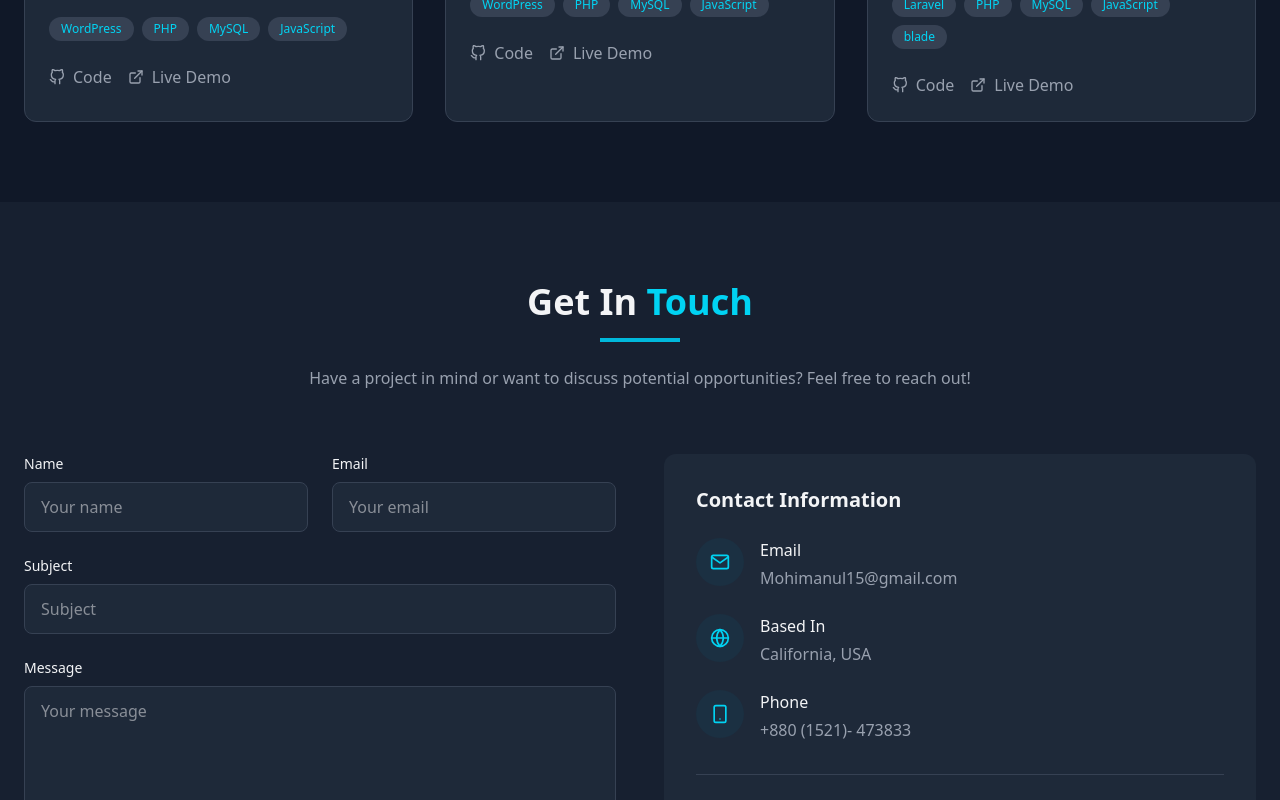
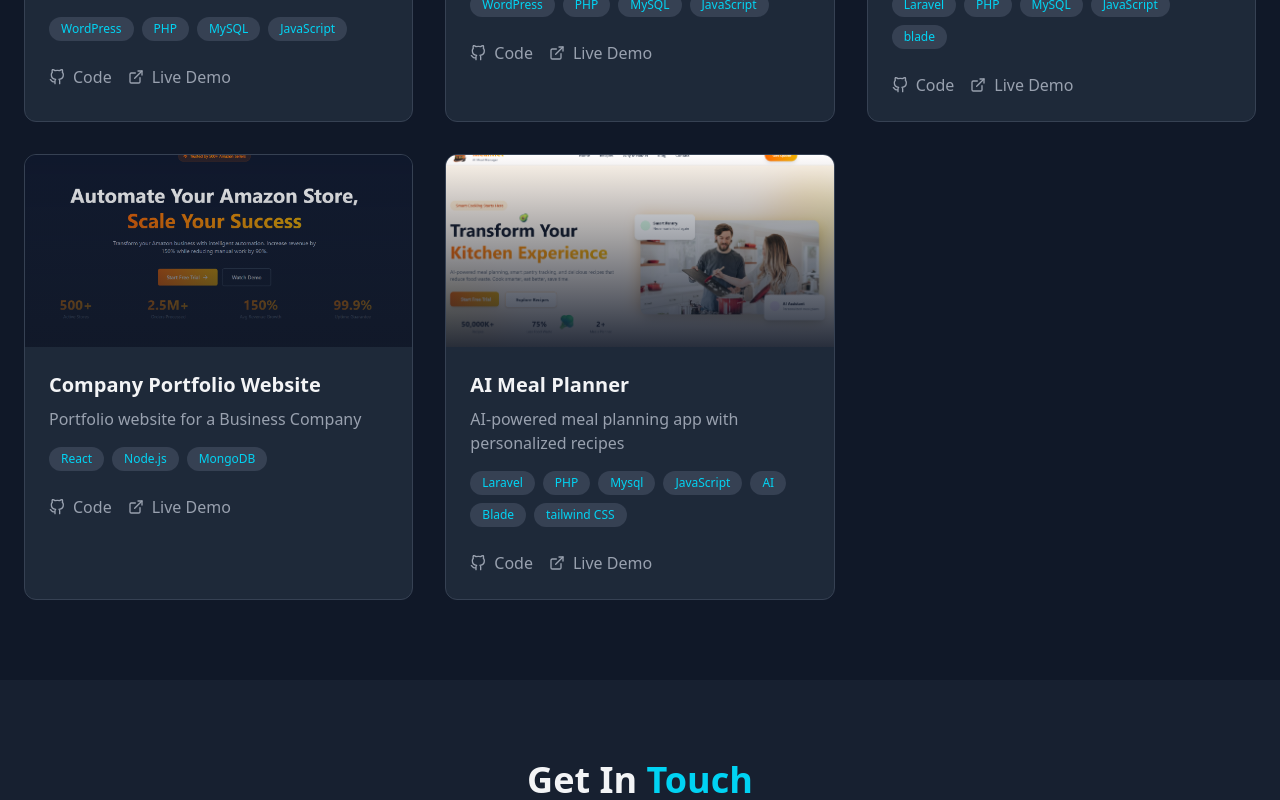
Before and after one commit to mohimanul15/portfolio, a React (Vite) app: page / in a window 1280 px wide. Shown: the part 3842-4642 px from the top of the page. Built offline with nearby package versions, Linux system fonts and the light colour scheme.

Commit message:
Project portfolio added

```diff
--- a/src/App.jsx
+++ b/src/App.jsx
@@ -1,7 +1,9 @@
 import { useState} from 'react';
 import { motion, AnimatePresence } from 'framer-motion';
 import Logo from './assets/M dev.png';
-import Drone from './assets/drone.png';
+import Drone from '/drone.png';
+import Fiqfy from '/fiqfy.png';
+import Mealmet from '/mealmet.png';
 import {
   FiGithub,
   FiLinkedin,
@@ -85,8 +87,26 @@ const projects = [
     description: "Modern UI drone photography website",
     tags: ["Laravel", "PHP", "MySQL", "JavaScript", "blade"],
     image: Drone,
-    github: "#https://github.com/mohimanul15/laravel-drone-project",
+    github: "https://github.com/mohimanul15/laravel-drone-project",
     live: "https://drone.free.nf"
+  },
+  {
+    id: 7,
+    title: "Company Portfolio Website",
+    description: "Portfolio website for a Business Company",
+    tags: ["React", "Node.js", "MongoDB"],
+    image: Fiqfy,
+    github: "https://github.com/mohimanul15/fiqfy-v1",
+    live: "fiqfy.com"
+  },
+  {
+    id: 8,
+    title: "AI Meal Planner",
+    description: "AI-powered meal planning app with personalized recipes",
+    tags: ["Laravel", "PHP", "Mysql", "JavaScript", "AI", "Blade","tailwind CSS"],
+    image: Mealmet,
+    github: "https://github.com/mohimanul15/laravel-mealmet",
+    live: "https://mealmet.free.nf/"
   }
 ];
 
```
Also changed, not shown: public/fiqfy.png (added), public/mealmet.png (added).
